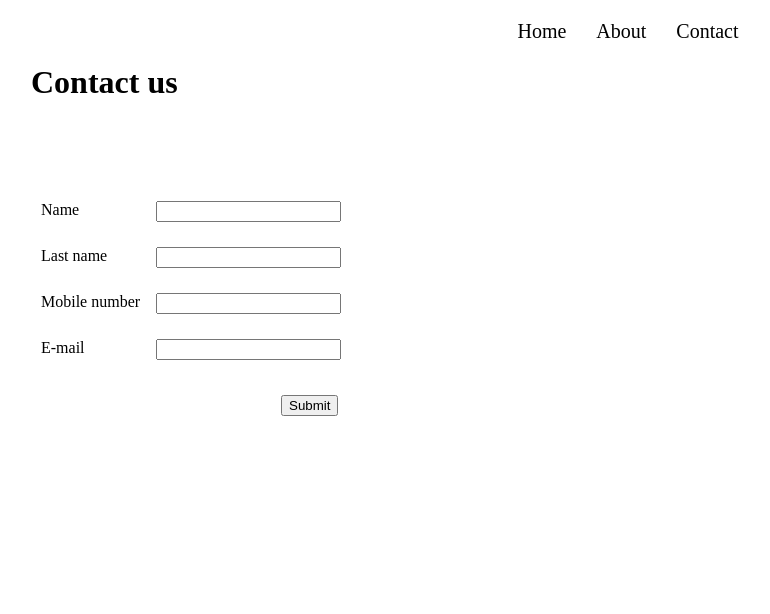
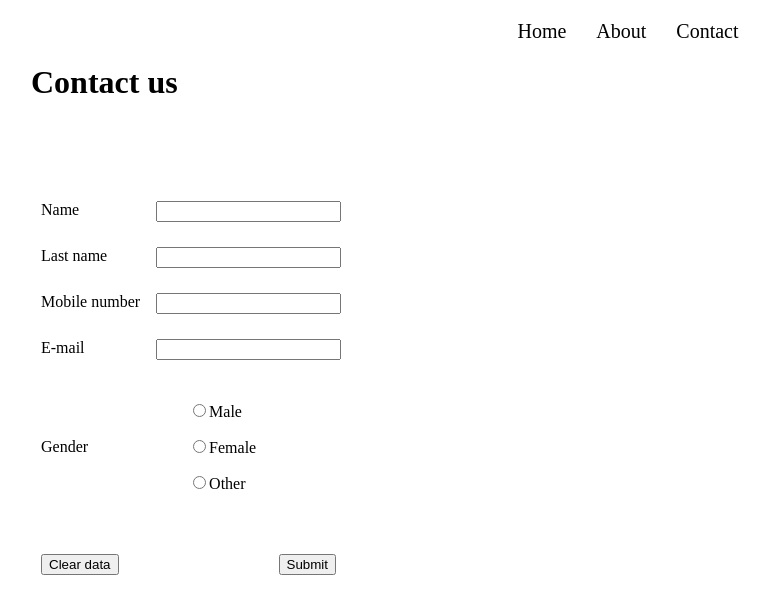
Before and after one commit to KoRnaholic/Homework-N2, a plain HTML site: page contact.html in a window 1280 px wide. Shown: the whole page, without its empty margins (7-777 px from the left). Drawn offline with Linux system fonts and the light colour scheme.

Commit message:
forth commit

```diff
--- a/contact.html
+++ b/contact.html
@@ -40,9 +40,29 @@
                     <label>E-mail</label>
                     <input type="email" required />
                 </li>
-                <li style="list-style: none; margin-left: 240px; margin-top: 10px;">
+                <li style="list-style: none; display: flex; gap: 100px;  width: 300px; align-items: center; ">
+                    <label>Gender</label>
+
+                    <div>
+                    <p>
+                        <input type="radio" name="gender" />Male
+                    </p>
+                    <p>
+                        <input type="radio" name="gender" />Female
+                    </p>
+                    <p>
+                        <input type="radio" name="gender" />Other
+                    </p>
+                    </div>
+
+
+                </li>
+                <li style="list-style: none; display: flex; gap: 160px; margin-top: 20px;">
+                    <input type="reset" value="Clear data" />
                     <input type="button" value="Submit" />
                 </li>
+
+
             </ul>
         </form>
     </div>
```
Also changed, not shown: about.html (+3 -0 lines), index.html (+1 -1 lines).
